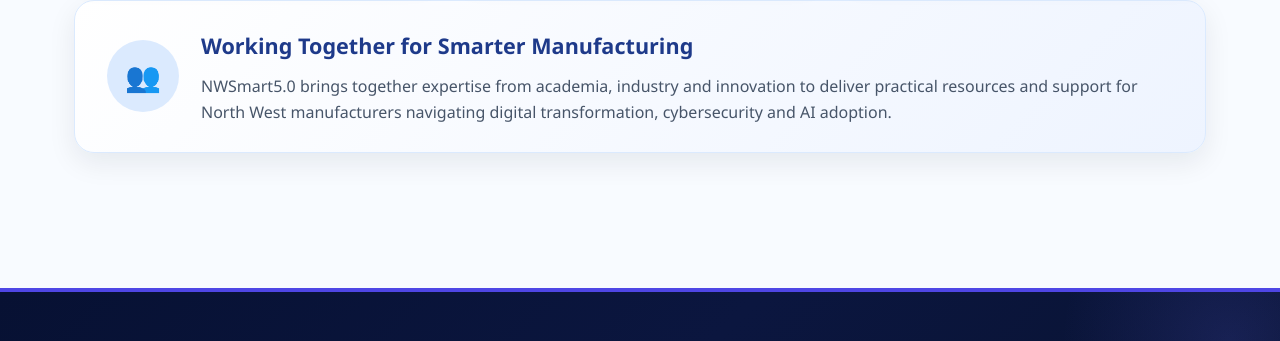
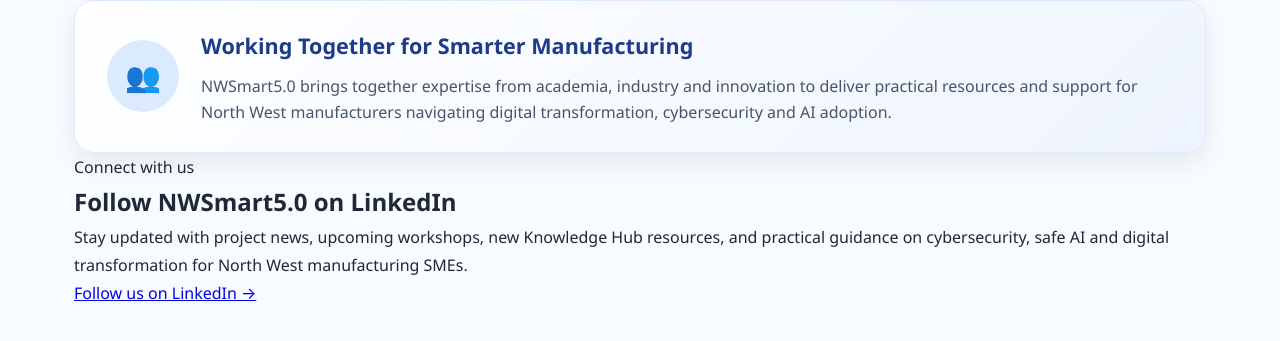
Before and after one commit to NWSmart5/NWSmart5.github.io, a plain HTML site: page team.html in a window 1280 px wide. Shown: the part 1298-1639 px from the top of the page. Drawn offline with Linux system fonts and the light colour scheme.

Commit message:
Update team.html

```diff
--- a/team.html
+++ b/team.html
@@ -170,7 +170,28 @@
         </div>
 
     </section>
+<section class="team-linkedin-section">
+    <div class="team-linkedin-content">
+        <div>
+            <span class="team-linkedin-label">Connect with us</span>
 
+            <h2>Follow NWSmart5.0 on LinkedIn</h2>
+
+            <p>
+                Stay updated with project news, upcoming workshops, new Knowledge Hub resources,
+                and practical guidance on cybersecurity, safe AI and digital transformation
+                for North West manufacturing SMEs.
+            </p>
+        </div>
+
+        <a href="https://www.linkedin.com/company/nwsmart5-0/"
+           target="_blank"
+           rel="noopener"
+           class="team-linkedin-btn">
+           Follow us on LinkedIn →
+        </a>
+    </div>
+</section>
 </main>
 
 <footer class="footer home-footer">
```
